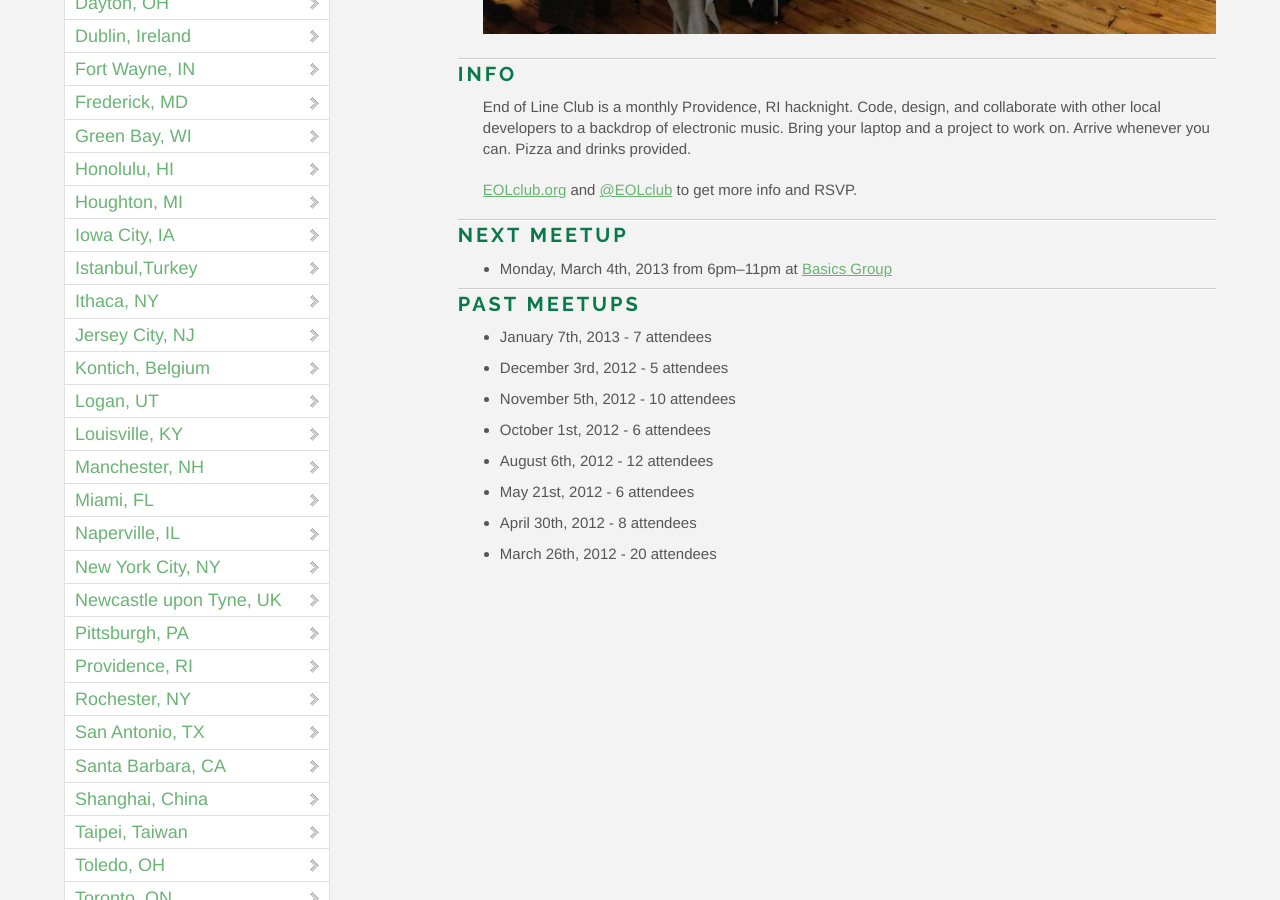
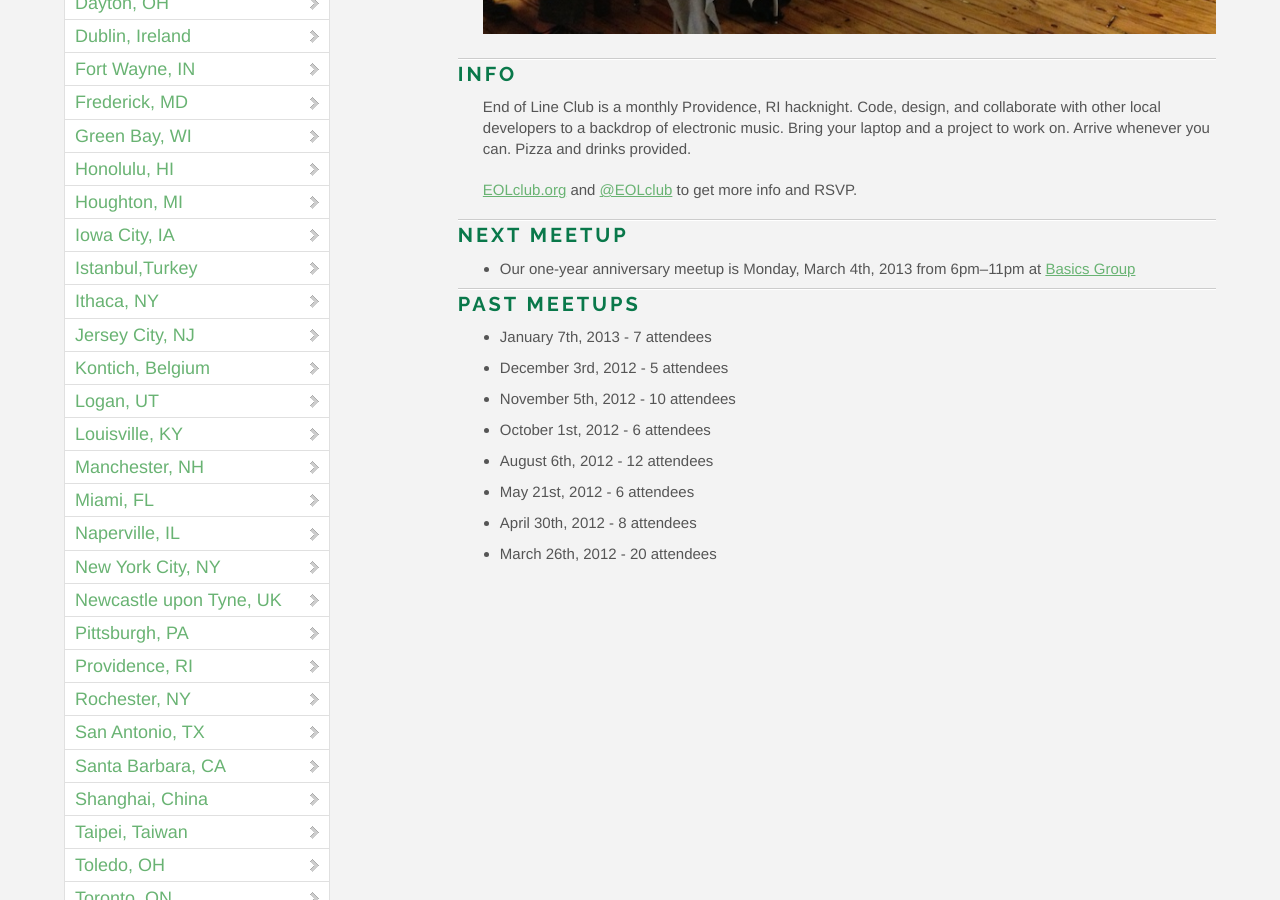
Before and after one commit to OpenHack/openhack.github.com, a Jekyll site: the page built from providence/index.markdown, in a window 1280 px wide and 900 px high, scrolled down 594 px. Built offline with Jekyll 4.4.1, drawn with Linux system fonts in a browser that asks for light colours; nearby versions of some CDN libraries; Markdown is read by kramdown in place of the engine named in the settings; comment, search, counter and statistics services are not loaded.

Commit message:
Note 1-year anniversary in Providence

```diff
--- a/providence/index.markdown
+++ b/providence/index.markdown
@@ -15,7 +15,7 @@ End of Line Club is a monthly Providence, RI hacknight. Code, design, and collab
 
 ### Next meetup
 
-* Monday, March 4th, 2013 from 6pm–11pm at [Basics Group](http://basicsgroup.com)
+* Our one-year anniversary meetup is Monday, March 4th, 2013 from 6pm–11pm at [Basics Group](http://basicsgroup.com)
 
 ### Past meetups
 
```
